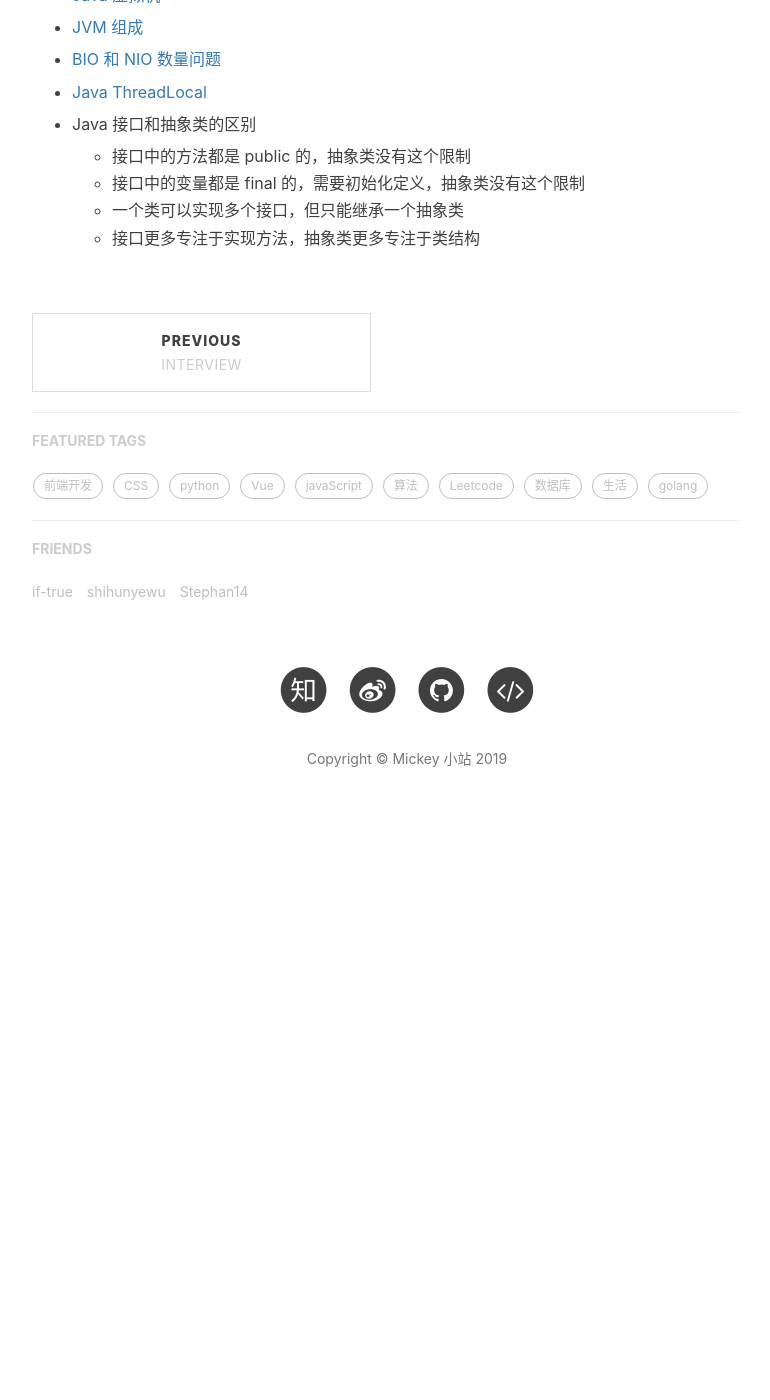
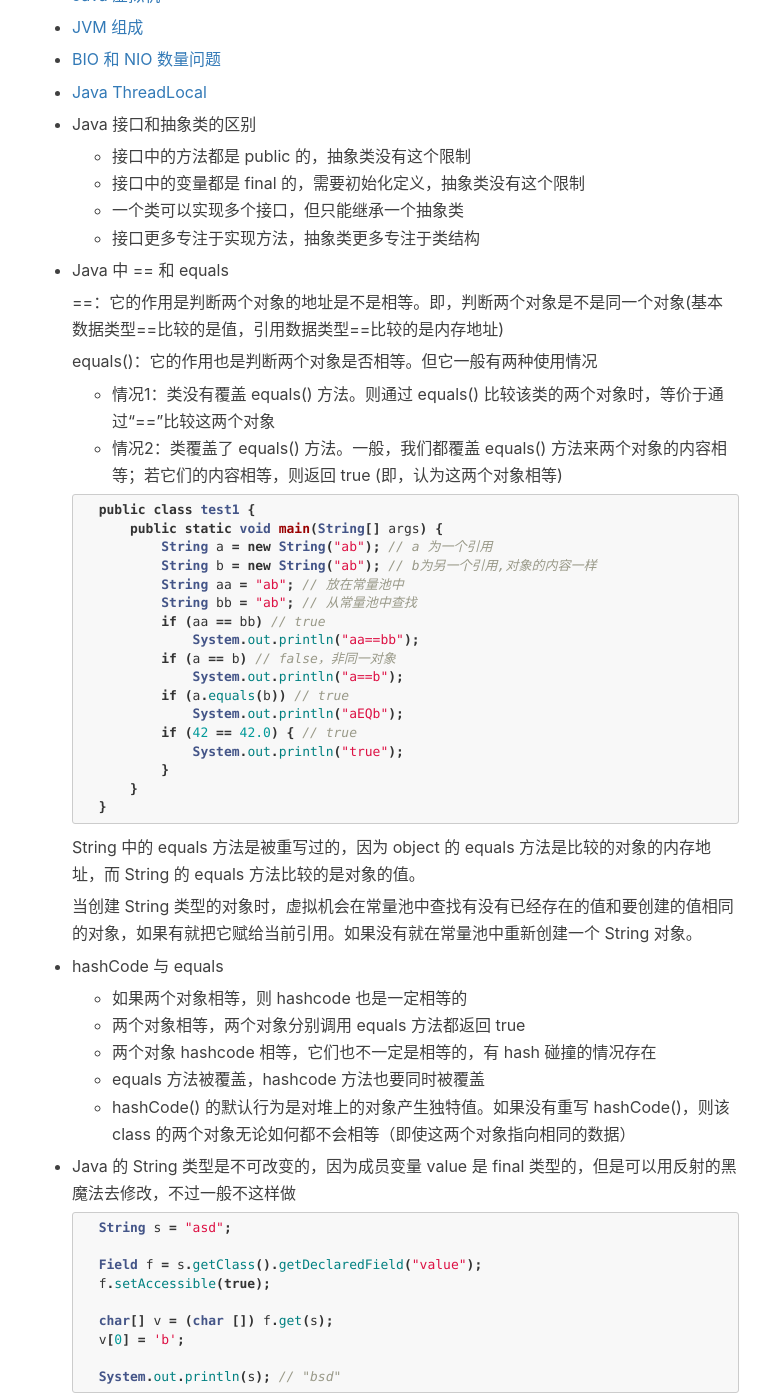
Before and after one commit to mickey0524/mickey0524.github.io, a Jekyll site: the page built from _posts/2019-03-21-begin-java.md, in a window 1280 px wide and 1400 px high, scrolled down 7319 px. Shown: the whole window, without its empty margins (233-1003 px from the left). Built offline with Jekyll 4.4.1, drawn with Linux system fonts in a browser that asks for light colours; nearby versions of some CDN libraries; comment, search, counter and statistics services are not loaded; before the commit the page ends 8155 px from its top, so only the background shows below that; some of the changed text lies outside the part shown.

Commit message:
feat(java): update java

````diff
--- a/_posts/2019-03-21-begin-java.md
+++ b/_posts/2019-03-21-begin-java.md
@@ -396,3 +396,64 @@ tags:
     * 接口中的变量都是 final 的，需要初始化定义，抽象类没有这个限制
     * 一个类可以实现多个接口，但只能继承一个抽象类
     * 接口更多专注于实现方法，抽象类更多专注于类结构
+
+* Java 中 == 和 equals
+
+	==：它的作用是判断两个对象的地址是不是相等。即，判断两个对象是不是同一个对象(基本数据类型==比较的是值，引用数据类型==比较的是内存地址)
+
+	equals()：它的作用也是判断两个对象是否相等。但它一般有两种使用情况
+
+	* 情况1：类没有覆盖 equals() 方法。则通过 equals() 比较该类的两个对象时，等价于通过“==”比较这两个对象
+	* 情况2：类覆盖了 equals() 方法。一般，我们都覆盖 equals() 方法来两个对象的内容相等；若它们的内容相等，则返回 true (即，认为这两个对象相等)
+
+	```java
+	public class test1 {
+		public static void main(String[] args) {
+		    String a = new String("ab"); // a 为一个引用
+		    String b = new String("ab"); // b为另一个引用,对象的内容一样
+		    String aa = "ab"; // 放在常量池中
+		    String bb = "ab"; // 从常量池中查找
+		    if (aa == bb) // true
+		        System.out.println("aa==bb");
+		    if (a == b) // false，非同一对象
+		        System.out.println("a==b");
+		    if (a.equals(b)) // true
+		        System.out.println("aEQb");
+		    if (42 == 42.0) { // true
+		        System.out.println("true");
+		    }
+		}
+	}
+	```
+
+	String 中的 equals 方法是被重写过的，因为 object 的 equals 方法是比较的对象的内存地址，而 String 的 equals 方法比较的是对象的值。
+
+	当创建 String 类型的对象时，虚拟机会在常量池中查找有没有已经存在的值和要创建的值相同的对象，如果有就把它赋给当前引用。如果没有就在常量池中重新创建一个 String 对象。
+
+* hashCode 与 equals
+
+	* 如果两个对象相等，则 hashcode 也是一定相等的
+	* 两个对象相等，两个对象分别调用 equals 方法都返回 true
+	* 两个对象 hashcode 相等，它们也不一定是相等的，有 hash 碰撞的情况存在
+	* equals 方法被覆盖，hashcode 方法也要同时被覆盖
+	* hashCode() 的默认行为是对堆上的对象产生独特值。如果没有重写 hashCode()，则该 class 的两个对象无论如何都不会相等（即使这两个对象指向相同的数据）
+
+* Java 的 String 类型是不可改变的，因为成员变量 value 是 final 类型的，但是可以用反射的黑魔法去修改，不过一般不这样做
+
+	```java
+	String s = "asd";
+
+	Field f = s.getClass().getDeclaredField("value");
+	f.setAccessible(true);
+
+	char[] v = (char []) f.get(s);
+	v[0] = 'b';
+
+	System.out.println(s); // "bsd"
+	```
+
+* Java try finally 中的 return 语句
+
+	* 如果 try 中有 return 语句，将其保存在局部变量中
+	* 执行完 finally 中的语句，将局部变量返回
+	* 如果 finally 中也有 return 语句，则忽略 try 中的，return finally 中的语句
````
